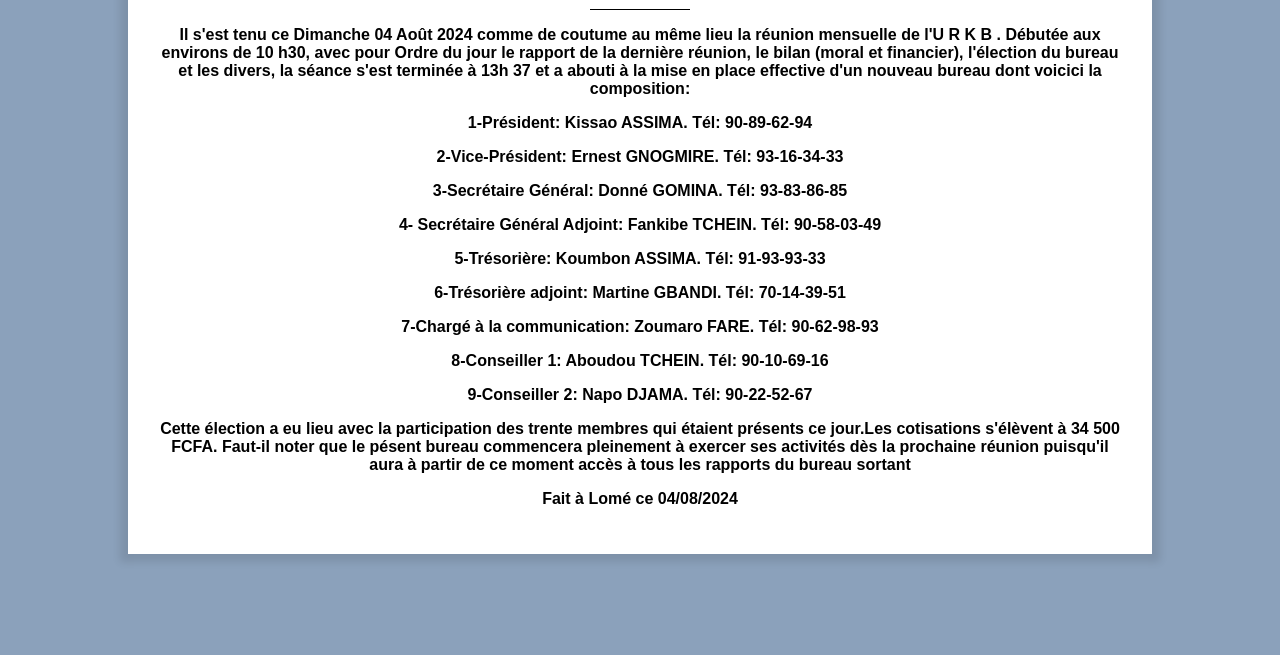
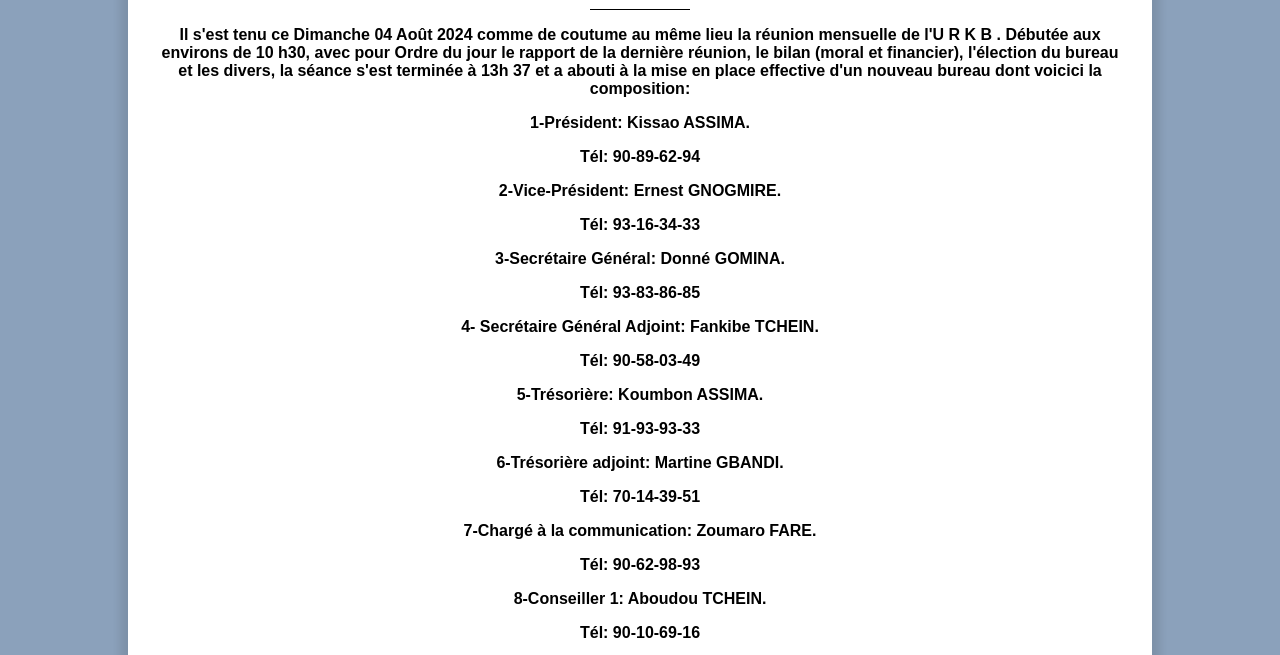
Before and after one commit to kgomina/rapport_urkb1, a plain HTML site: page index.html in a window 1280 px wide. Shown: the part 133-788 px from the top of the page. Drawn offline with Linux system fonts and the light colour scheme.

Commit message:
Add files via upload

```diff
--- a/index.html
+++ b/index.html
@@ -23,15 +23,24 @@
         et les divers, la séance s'est terminée à 13h 37 et a abouti à la mise en place effective d'un
         nouveau bureau dont voicici la composition:<b/></p>
 
-        <p><b class="description"> 1-Président: Kissao ASSIMA. Tél: 90-89-62-94 </b></p>
-        <p><b class="description"> 2-Vice-Président: Ernest GNOGMIRE. Tél: 93-16-34-33 </b></p>
-        <p><b class="description"> 3-Secrétaire Général: Donné GOMINA. Tél: 93-83-86-85 </b></p>
-        <p><b class="description"> 4- Secrétaire Général Adjoint: Fankibe TCHEIN. Tél: 90-58-03-49 </b></p>
-        <p><b class="description"> 5-Trésorière: Koumbon ASSIMA. Tél: 91-93-93-33 </b></p>
-        <p><b class="description"> 6-Trésorière adjoint: Martine GBANDI. Tél: 70-14-39-51</b></p>
-        <p><b class="description"> 7-Chargé à la communication: Zoumaro FARE. Tél: 90-62-98-93 </b></p>
-        <p><b class="description"> 8-Conseiller 1: Aboudou TCHEIN. Tél: 90-10-69-16 </b></p>
-        <p><b class="description"> 9-Conseiller 2: Napo DJAMA. Tél: 90-22-52-67 </b></p>
+        <p><b class="description"> 1-Président: Kissao ASSIMA. </b></p>
+                      <p><b>Tél: 90-89-62-94 </b></p>
+        <p><b class="description"> 2-Vice-Président: Ernest GNOGMIRE.</b></p>
+                      <p><b>Tél: 93-16-34-33 </b></p>
+        <p><b class="description"> 3-Secrétaire Général: Donné GOMINA. </b></p>
+                      <p><b>Tél: 93-83-86-85 </b></p>
+        <p><b class="description"> 4- Secrétaire Général Adjoint: Fankibe TCHEIN.</b></p>
+                      <p><b>Tél: 90-58-03-49</b></p>
+        <p><b class="description"> 5-Trésorière: Koumbon ASSIMA.</b></p>
+                      <p><b>Tél: 91-93-93-33 </b></p>
+        <p><b class="description"> 6-Trésorière adjoint: Martine GBANDI.</b></p>
+                      <p><b> Tél: 70-14-39-51</b></p>
+        <p><b class="description"> 7-Chargé à la communication: Zoumaro FARE.</b></p>
+                      <p><b>Tél: 90-62-98-93</b></p>
+        <p><b class="description"> 8-Conseiller 1: Aboudou TCHEIN.</b></p>
+                      <p><b>Tél: 90-10-69-16 </b></p>
+        <p><b class="description"> 9-Conseiller 2: Napo DJAMA.</b></p>
+                      <p><b>Tél: 90-22-52-67 </b></p>
 
         <p><b class="description">Cette élection a eu lieu avec la participation des trente membres qui étaient
           présents ce jour.Les cotisations s'élèvent à 34 500 FCFA. Faut-il noter que le pésent bureau commencera
```
